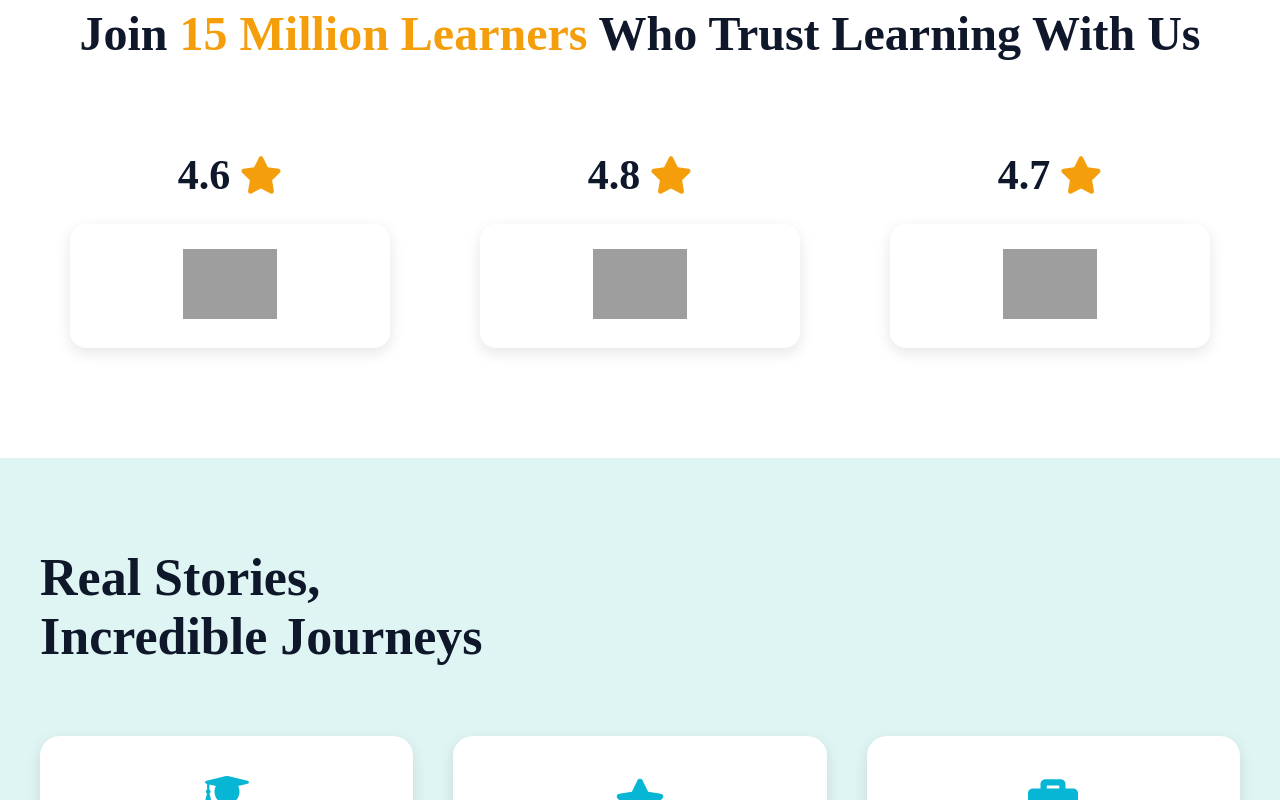
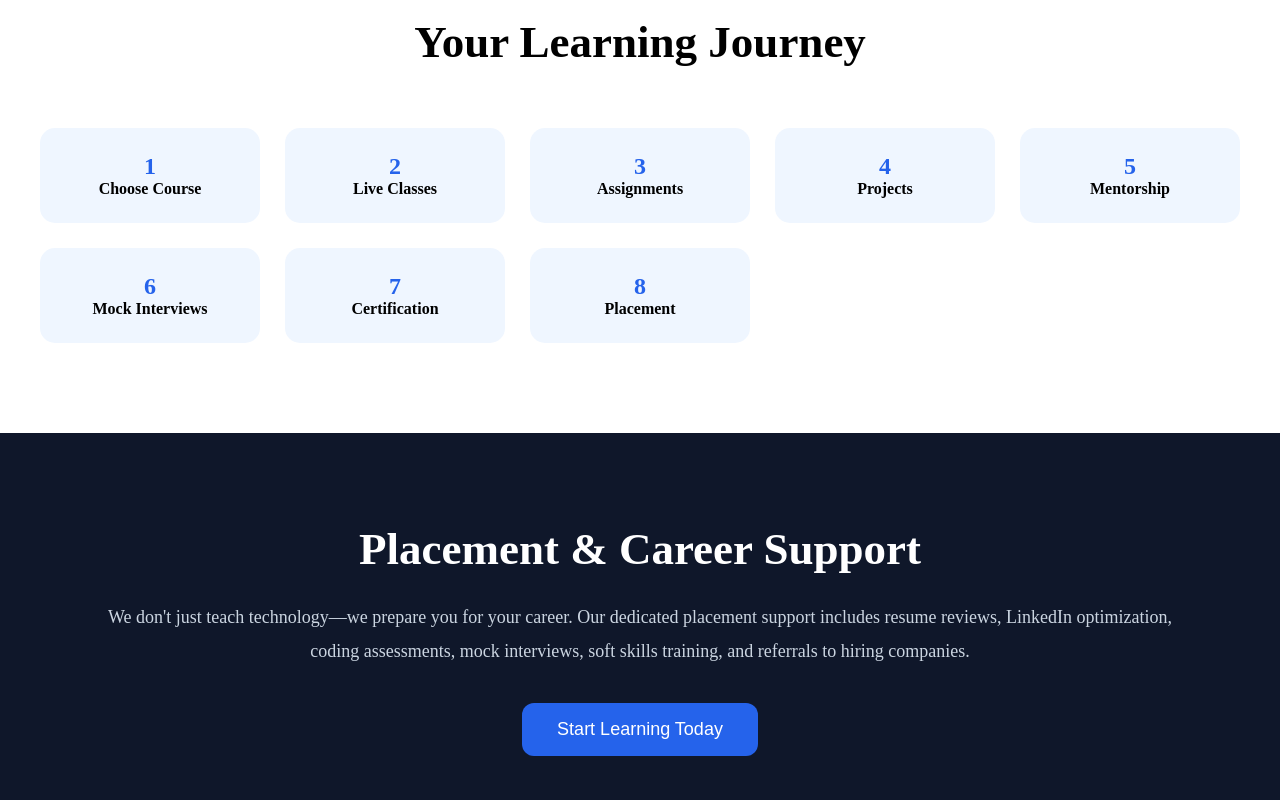
Before and after one commit to tvt1234/zenGcoderhubfrontend, a React (Vite) app: page / in a window 1280 px wide. Shown: the part 2780-3580 px from the top of the page. Built offline with nearby package versions, Linux system fonts and the light colour scheme; grey boxes are pictures that could not be loaded.

Commit message:
change for ui

```diff
--- a/src/pages/Home.jsx
+++ b/src/pages/Home.jsx
@@ -299,6 +299,118 @@ const Home = () => {
         </div>
       </section>
 
+      <section
+  style={{
+    padding: "90px 20px",
+    background: "#fff",
+  }}
+>
+  <div
+    style={{
+      maxWidth: "1200px",
+      margin: "auto",
+    }}
+  >
+    <h2
+      style={{
+        textAlign: "center",
+        fontSize: "45px",
+        marginBottom: "60px",
+      }}
+    >
+      Your Learning Journey
+    </h2>
+
+    <div
+      style={{
+        display: "grid",
+        gridTemplateColumns:
+          "repeat(auto-fit,minmax(200px,1fr))",
+        gap: "25px",
+      }}
+    >
+      {[
+        "Choose Course",
+        "Live Classes",
+        "Assignments",
+        "Projects",
+        "Mentorship",
+        "Mock Interviews",
+        "Certification",
+        "Placement",
+      ].map((step, i) => (
+        <div
+          key={step}
+          style={{
+            background: "#eff6ff",
+            padding: "25px",
+            borderRadius: "15px",
+            textAlign: "center",
+          }}
+        >
+          <h2
+            style={{
+              color: "#2563eb",
+            }}
+          >
+            {i + 1}
+          </h2>
+
+          <h4>{step}</h4>
+        </div>
+      ))}
+    </div>
+  </div>
+</section>
+<section
+  style={{
+    padding: "90px 20px",
+    background: "#0f172a",
+    color: "#fff",
+  }}
+>
+  <div
+    style={{
+      maxWidth: "1100px",
+      margin: "auto",
+      textAlign: "center",
+    }}
+  >
+    <h2
+      style={{
+        fontSize: "45px",
+      }}
+    >
+      Placement & Career Support
+    </h2>
+
+    <p
+      style={{
+        marginTop: "25px",
+        color: "#cbd5e1",
+        lineHeight: "34px",
+        fontSize: "18px",
+      }}
+    >
+      We don't just teach technology—we prepare you
+      for your career. Our dedicated placement support
+      includes resume reviews, LinkedIn optimization,
+      coding assessments, mock interviews, soft skills
+      training, and referrals to hiring companies.
+    </p>
+
+    <button
+      style={{
+        ...primaryBtn,
+        marginTop: "35px",
+      }}
+      onClick={() => setOpen(true)}
+    >
+      Start Learning Today
+    </button>
+  </div>
+</section>
+
       <StatsSection />
       <Testimonials />
       <JoinNowModal isOpen={open} onClose={() => setOpen(false)} />
```
